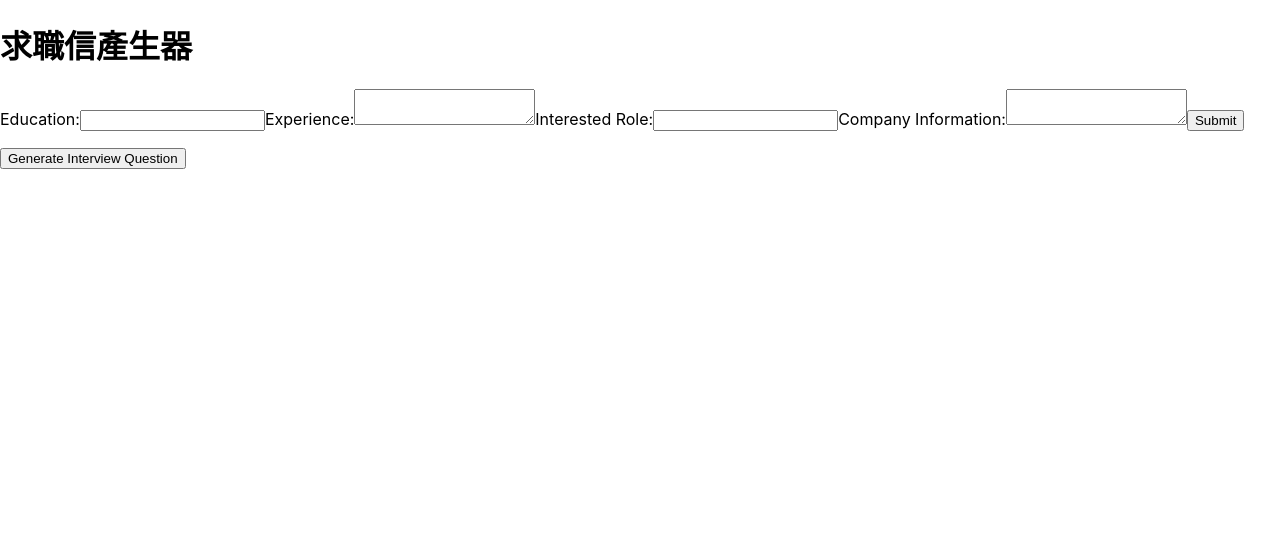
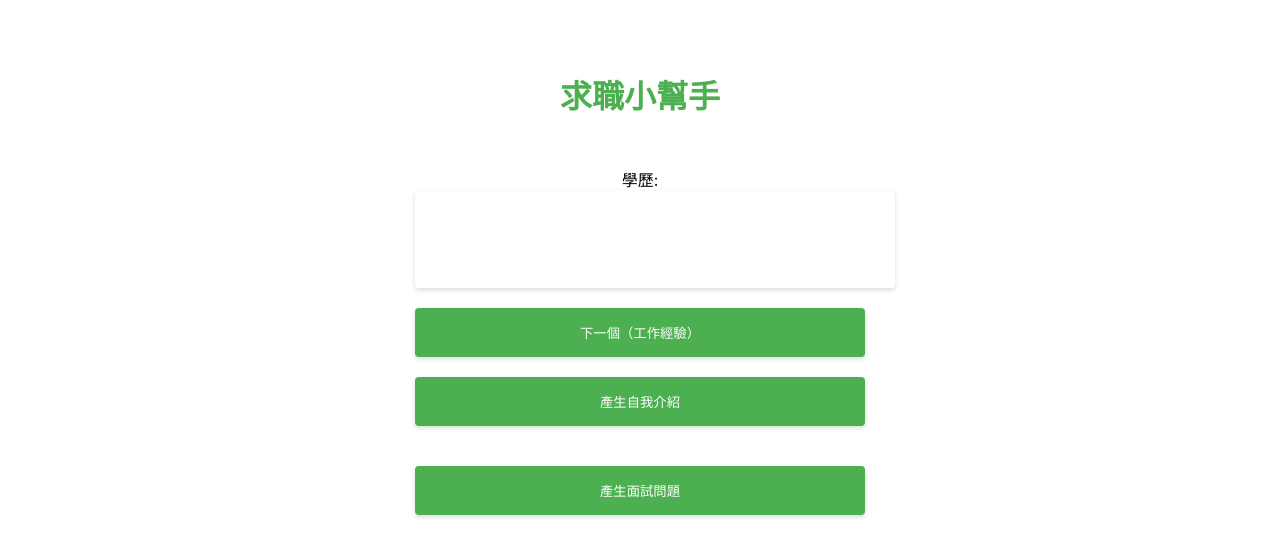
Before and after one commit to qaz741qhn/Job_intro_questions_generator_frontend, a React (Create React App) app: page / in a window 1280 px wide. Shown: the top 556 px of the page. Built offline with nearby package versions, Linux system fonts and the light colour scheme.

Commit message:
optimize form

```diff
--- a/src/App.css
+++ b/src/App.css
@@ -1,42 +1,10 @@
-* {
-  max-width: 800px;
+.App {
+  text-align: center;
+  padding-top: 50px;
 }
 
-.App {
-  text-align: center;
+h1 {
+  font-size: 2em;
+  color: #4CAF50;
+  margin-bottom: 50px;
 }
-
-.App-logo {
-  height: 40vmin;
-  pointer-events: none;
-}
-
-@media (prefers-reduced-motion: no-preference) {
-  .App-logo {
-    animation: App-logo-spin infinite 20s linear;
-  }
-}
-
-.App-header {
-  background-color: #282c34;
-  min-height: 100vh;
-  display: flex;
-  flex-direction: column;
-  align-items: center;
-  justify-content: center;
-  font-size: calc(10px + 2vmin);
-  color: white;
-}
-
-.App-link {
-  color: #61dafb;
-}
-
-@keyframes App-logo-spin {
-  from {
-    transform: rotate(0deg);
-  }
-  to {
-    transform: rotate(360deg);
-  }
-}
--- a/src/App.js
+++ b/src/App.js
@@ -1,10 +1,11 @@
 import React from "react";
 import InputForm from "./InputForm";
+import "./App.css";
 
 function App() {
   return (
     <div className="App">
-      <h1>求職信產生器</h1>
+      <h1>求職小幫手</h1>
       <InputForm />
     </div>
   );
--- /dev/null
+++ b/src/InputForm.css
@@ -0,0 +1,54 @@
+form {
+  display: grid;
+  gap: 20px;
+  width: 90%;
+  max-width: 450px;
+  margin: auto;
+}
+
+input[type="text"], textarea {
+  width: 100%;
+  height: 5em;
+  padding: 15px;
+  border: none;
+  border-radius: 4px;
+  box-shadow: 0 2px 5px rgba(0, 0, 0, 0.15);
+  transition: box-shadow 0.3s ease;
+}
+
+input[type="text"]:focus, textarea:focus {
+  outline: none;
+  box-shadow: 0 2px 5px rgba(0, 0, 0, 0.3);
+}
+
+button {
+  padding: 15px 25px;
+  border: none;
+  border-radius: 4px;
+  background-color: #4CAF50;
+  color: white;
+  cursor: pointer;
+  box-shadow: 0 2px 5px rgba(0, 0, 0, 0.15);
+  transition: background-color 0.3s ease, box-shadow 0.3s ease;
+}
+
+button:hover {
+  background-color: #45a049;
+  box-shadow: 0 2px 5px rgba(0, 0, 0, 0.3);
+}
+
+p {
+  margin: 0;
+  text-align: left;
+}
+
+ul {
+  text-align: left;
+  list-style: none;
+  padding: 0;
+  margin: 0;
+}
+
+li {
+  margin-bottom: 10px;
+}
--- a/src/InputForm.js
+++ b/src/InputForm.js
@@ -1,6 +1,10 @@
 import { useState } from "react";
+import "./InputForm.css";
 
-const apiURL = process.env.NODE_ENV === "development" ? "http://localhost:3000" : "https://remarkable-lokum-400dc6.netlify.app";
+const apiURL =
+  process.env.NODE_ENV === "development"
+    ? "http://localhost:3000"
+    : "https://remarkable-lokum-400dc6.netlify.app";
 
 const Input = ({ value, onChange, label }) => (
   <label>
@@ -35,55 +39,122 @@ const InputForm = () => {
   const [experience, setExperience] = useState("");
   const [interestedRole, setInterestedRole] = useState("");
   const [companyInfo, setCompanyInfo] = useState("");
+  const [abilities, setAbilities] = useState(""); // ["ability1", "ability2"]
+  const [professionalValuesInterests, setProfessionalValuesInterests] =
+    useState(""); // ["value1", "value2"
+  const [softSkills, setSoftSkills] = useState(""); // ["softSkill1", "softSkill2"
   const [generatedContent, setGeneratedContent] = useState("");
-  const [generatedInterviewQuestion, setGeneratedInterviewQuestion] = useState("")
+  const [generatedInterviewQuestion, setGeneratedInterviewQuestion] =
+    useState("");
+  const [currentInputIndex, setCurrentInputIndex] = useState(0);
+  const maxStep = 6;
 
   const handleSubmit = (event) => {
     event.preventDefault();
 
     const body = {
-      prompt:
-        `教育程度：${education}\n` + // education
-        `工作經驗：${experience}\n` + // experience
-        `職務：${interestedRole}\n` + // interestedRole
-        `公司資訊：${companyInfo}\n` + // companyInfo
-        "\n" +
-        "請根據以上資訊，撰寫一段約300字、口氣正式自信、且適合放在履歷表中的求職者用自我介紹。",
+      prompt: `請為一位學歷為${education}、擁有${experience}經歷的求職者，產生一段求職面試的300～400字中文自我介紹。他在${abilities}上有深厚的技術能力，並對${professionalValuesInterests}有一定的了解及熱忱，具有出色的${softSkills}。`,
     };
 
-    fetchAPI(`${apiURL}/job_applications/generate_content`, body).then((data) => {
-      setGeneratedContent(data.generated_content);
-    });
+    fetchAPI(`${apiURL}/job_applications/generate_content`, body).then(
+      (data) => {
+        setGeneratedContent(data.generated_content);
+      }
+    );
   };
 
   const generateInterviewQuestion = () => {
     const body = {
-      prompt:
-        `求職者教育程度：${education}\n` +
-        `求職者工作經驗：${experience}\n` +
-        `求職者應徵職務：${interestedRole}\n` +
-        `求職者應徵公司資訊：${companyInfo}\n` +
-        "\n" +
-        "請根據以上資訊，設想五個面試官可能會在面試時詢問的中文問題。",
+      prompt: `請產生一系列可能會在求職面試中，提問給一位教育程度為${education}、具有${experience}經驗的求職者的中文問題。該求職者精通${abilities}，並且對於${professionalValuesInterests}有所涉獵。`,
     };
 
-    fetchAPI(`${apiURL}/job_applications/generate_interview_question`, body).then((data) => {
+    fetchAPI(
+      `${apiURL}/job_applications/generate_interview_question`,
+      body
+    ).then((data) => {
       setGeneratedInterviewQuestion(data.generated_interview_questions);
+      console.log(data.generated_interview_questions);
     });
   };
 
+  const nextInput = () => {
+    setCurrentInputIndex((prevIndex) => prevIndex + 1);
+  };
+
+  const backToPreviousInput = () => {
+    setCurrentInputIndex((prevIndex) => prevIndex - 1);
+  };
+
+  const backToFirstInput = () => {
+    setCurrentInputIndex(0);
+  };
+
+  const inputs = [
+    <Input
+      value={education}
+      onChange={(e) => setEducation(e.target.value)}
+      label="學歷"
+    />,
+    <TextArea
+      value={experience}
+      onChange={(e) => setExperience(e.target.value)}
+      label="工作經驗"
+    />,
+    <Input
+      value={interestedRole}
+      onChange={(e) => setInterestedRole(e.target.value)}
+      label="感興趣的職位"
+    />,
+    <TextArea
+      value={companyInfo}
+      onChange={(e) => setCompanyInfo(e.target.value)}
+      label="面試公司資訊"
+    />,
+    <Input
+      value={abilities}
+      onChange={(e) => setAbilities(e.target.value)}
+      label="技術能力"
+    />,
+    <Input
+      value={professionalValuesInterests}
+      onChange={(e) => setProfessionalValuesInterests(e.target.value)}
+      label="專業價值與興趣"
+    />,
+    <Input
+      value={softSkills}
+      onChange={(e) => setSoftSkills(e.target.value)}
+      label="軟實力"
+    />,
+  ];
+
   return (
     <form onSubmit={handleSubmit}>
-      <Input value={education} onChange={(e) => setEducation(e.target.value)} label="Education" />
-      <TextArea value={experience} onChange={(e) => setExperience(e.target.value)} label="Experience" />
-      <Input value={interestedRole} onChange={(e) => setInterestedRole(e.target.value)} label="Interested Role" />
-      <TextArea value={companyInfo} onChange={(e) => setCompanyInfo(e.target.value)} label="Company Information" />
-      <button type="submit">Submit</button>
+      {inputs[currentInputIndex]}
+      {currentInputIndex < maxStep && (
+        <button type="button" onClick={nextInput}>
+          下一個（{inputs[currentInputIndex + 1].props.label}）
+        </button>
+      )}
+      {currentInputIndex > 0 && currentInputIndex <= maxStep && (
+        <button type="button" onClick={backToPreviousInput}>
+          上一個（{inputs[currentInputIndex - 1].props.label}）
+        </button>
+      )}
+      {currentInputIndex === maxStep && (
+        <button type="button" onClick={backToFirstInput}>
+          回到第一個
+        </button>
+      )}
+      <button type="submit">產生自我介紹</button>
       <p>{generatedContent}</p>
       <button type="button" onClick={generateInterviewQuestion}>
-        Generate Interview Question
+        產生面試問題
       </button>
-      <p>{generatedInterviewQuestion}</p>
+      <ul>
+        {generatedInterviewQuestion.split('\n').map((question, index) => (
+          <li key={index}>{question}</li>
+        ))}
+      </ul>
     </form>
   );
 };
```
